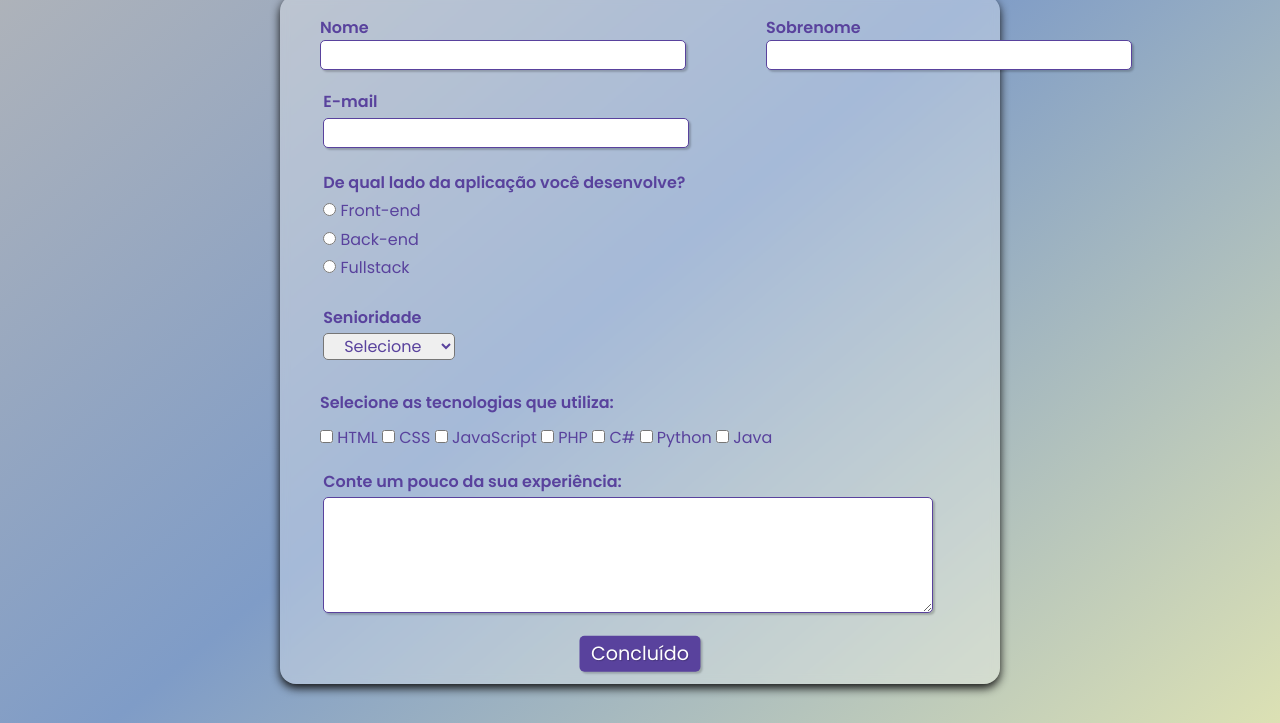
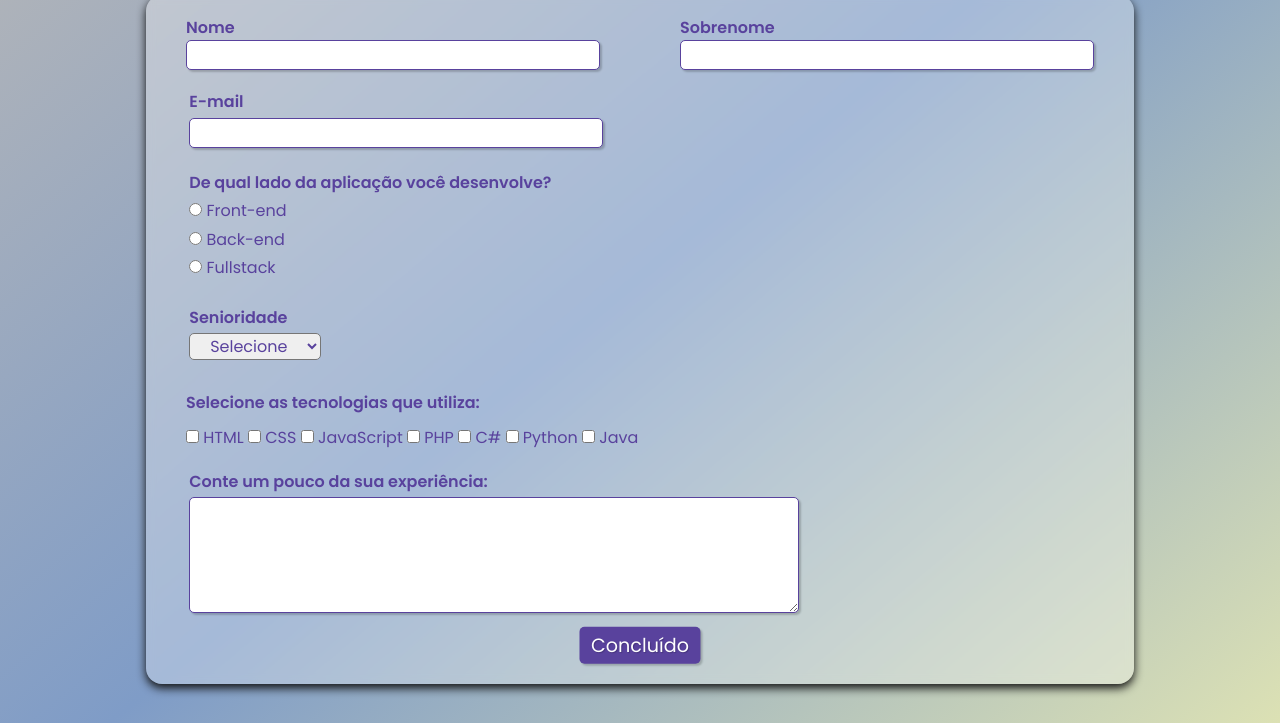
Before and after one commit to biancasanches-dev/basic-form-layout, a plain HTML site: page index.html in a window 1280 px wide. Shown: the part 166-889 px from the top of the page. Drawn offline with Linux system fonts and the light colour scheme.

Commit message:
first commit

```diff
--- a/style.css
+++ b/style.css
@@ -50,12 +50,14 @@ form {
     -webkit-backdrop-filter: blur(5.5px);
     background: rgba(255, 255, 255, 0.75);
     border-radius: 16px;
+    box-sizing: content-box;
     box-shadow: 0 4px 10px #111111;
     backdrop-filter: blur(4px);
+    -webkit-backdrop-filter: blur(4px);
     background: rgba(255, 255, 255, 0.30);
     flex-basis: 400px;
-    height: 100%;
-    width: 40rem;
+    /* height: 100%;
+    width: 40em; */
     padding: 20px 40px;
     margin-bottom: 3%;
 
@@ -106,7 +108,7 @@ fieldset .grupo .campo {
 }
 
 .grupo input[type="text"], .campo input[type="email"]  {
-    padding: .1em 3em .1em 0;
+    padding: .1em 3em;
     border: 1px solid #59429d;
     box-shadow: 2px 2px 2px #00000033;
 }
@@ -127,7 +129,7 @@ fieldset .grupo .campo {
     font-size: 1.2em;
     background: #59429d;
     border: 0;
-    margin: 2em 0;
+    margin: 30px 0;
     color: #fff;
     padding: 0.2em 0.6em;
     box-shadow: 2px 2px 2px #00000033;
```
